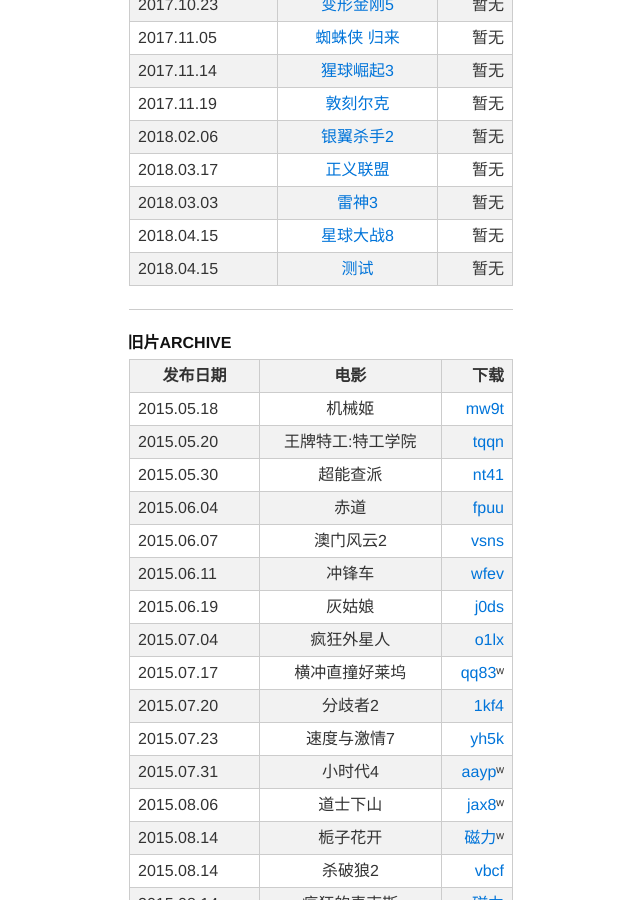
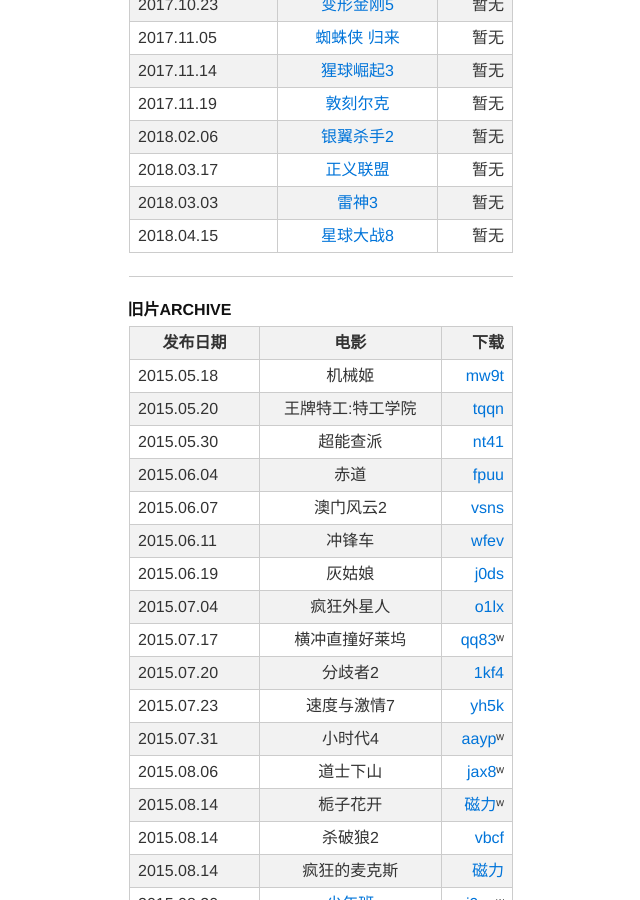
Before and after one commit to creeveliu/moviex.github.io, a Jekyll site: the page built from index.md, in a window 1280 px wide and 900 px high, scrolled down 568 px. Shown: the whole window, without its empty margins (319-959 px from the left). Built offline with Jekyll 4.4.1, drawn with Linux system fonts in a browser that asks for light colours; comment, search, counter and statistics services are not loaded.

Commit message:
删除测试连接

```diff
--- a/index.md
+++ b/index.md
@@ -23,7 +23,6 @@
 | 2018.03.17      | [正义联盟]()      | 暂无 |
 | 2018.03.03      | [雷神3]()      | 暂无 |
 | 2018.04.15      | [星球大战8]()      | 暂无 |
-| 2018.04.15      | [测试](UVideoShandong://CLGPlayerViewController?playerURL=fjjidj&playerTitle=jack)      | 暂无 |
 
 ---
 
```
